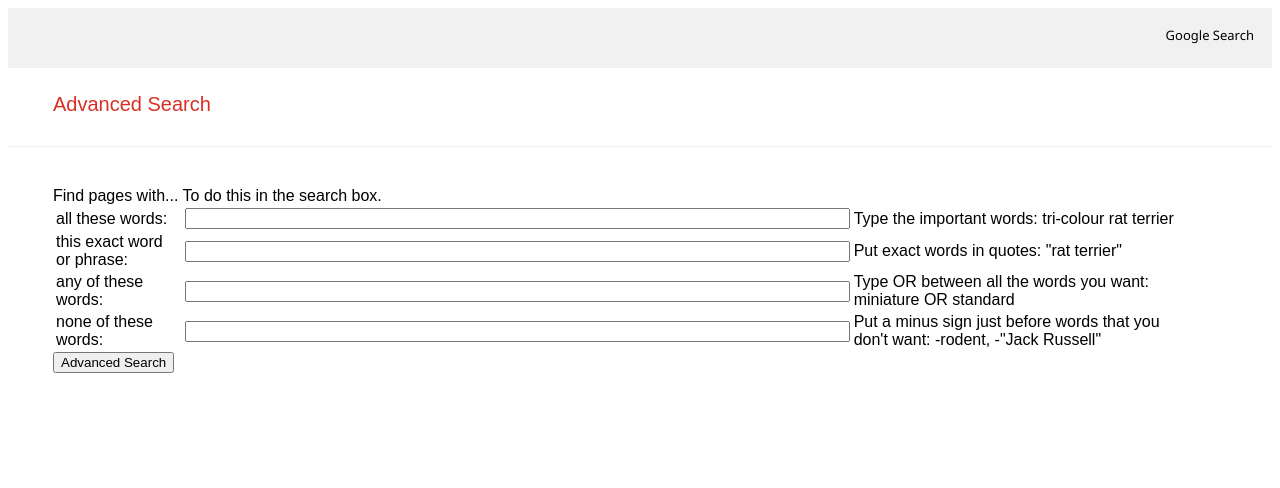
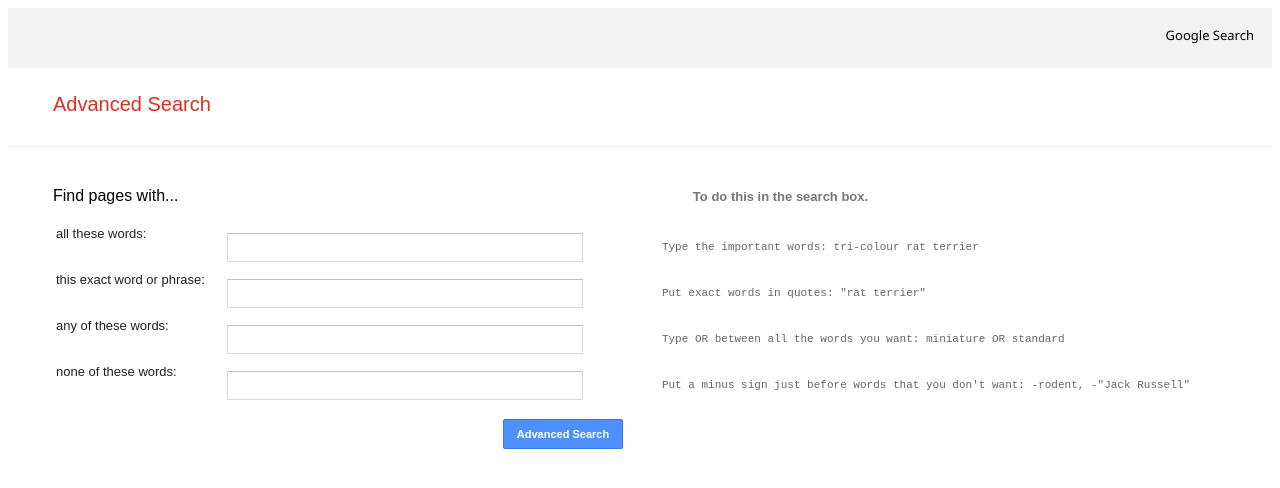
Before and after one commit to sam-404/CS50-web-dev, a plain HTML site: page advanced.html in a window 1280 px wide. Drawn offline with Linux system fonts and the light colour scheme.

Commit message:
Update styles2.css

```diff
--- a/styles2.css
+++ b/styles2.css
@@ -40,3 +40,82 @@ body{
     width: 96%;
     margin: 40px 2% 0 45px;
 }
+
+#formbox{
+  height: 30px;
+  display: table-cell;
+  vertical-align: middle;
+}
+
+input[type=text]{
+    border-radius: 1px;
+    border: 1px solid #d9d9d9;
+    border-top: 1px solid #c0c0c0;
+    font-size: 13px;
+    height: 25px;
+    padding: 1px 8px;
+    width: 100%;
+    text-align: left;
+}
+
+#main-text{
+    float: left;
+    display: inline-block;
+    min-width: 167px;
+    width: 16%;
+    height: 42px;
+    color: #222;
+    font-size: 13px;
+    line-height: 16px;
+    vertical-align: middle;
+}
+
+#side-text{
+    color: #666;
+    font-family: monospace;
+    font-size: 11px;
+    white-space: pre;
+}
+
+#other-text{
+    display: inline-block;
+    width: 33%;
+    font-size: 13px;
+    font-weight: 700;
+    color: #777;
+    padding-left: 510px;
+    vertical-align: middle;
+}
+
+Table{
+  padding-top: 18px;
+}
+
+.as-button{
+    text-align: middle;
+    float: left;
+    display: inline-block;
+    min-width: 167px;
+    min-height: 41px;
+    vertical-align: middle;
+    width: 50%;
+}
+
+input[type=submit]{
+  float: right;
+  margin: 10px 0;
+  padding: 0 12px;
+  box-shadow: none;
+  background-color: #4d90fe;
+  border: 1px solid #3079ed;
+  color: #fff;
+  border-radius: 2px;
+  font-size: 11px;
+  font-weight: bold;
+  text-align: center;
+  white-space: nowrap;
+  line-height: 100%;
+  height: 30px;
+  min-width: 120px;
+
+}
```
